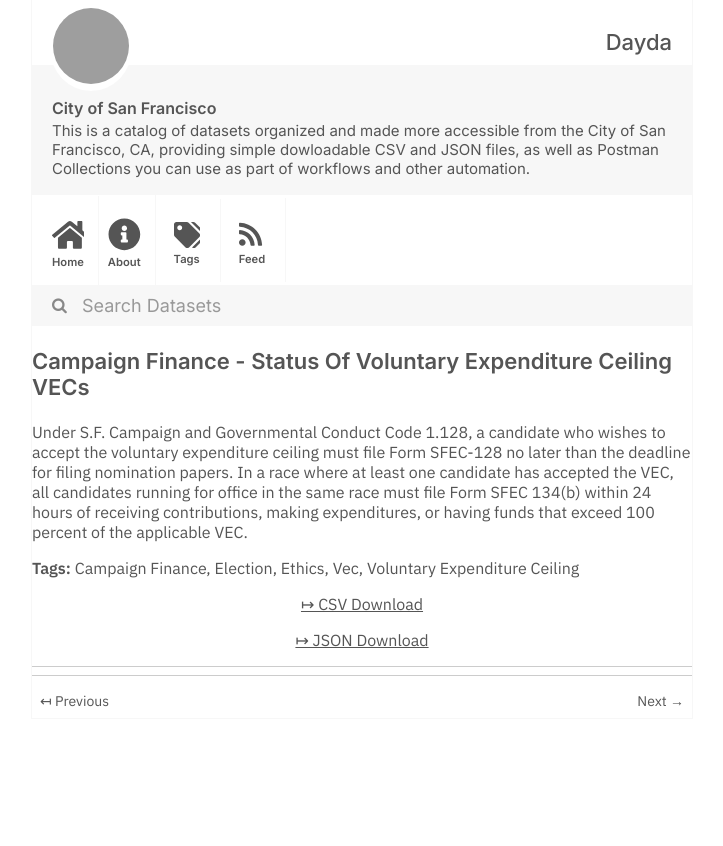
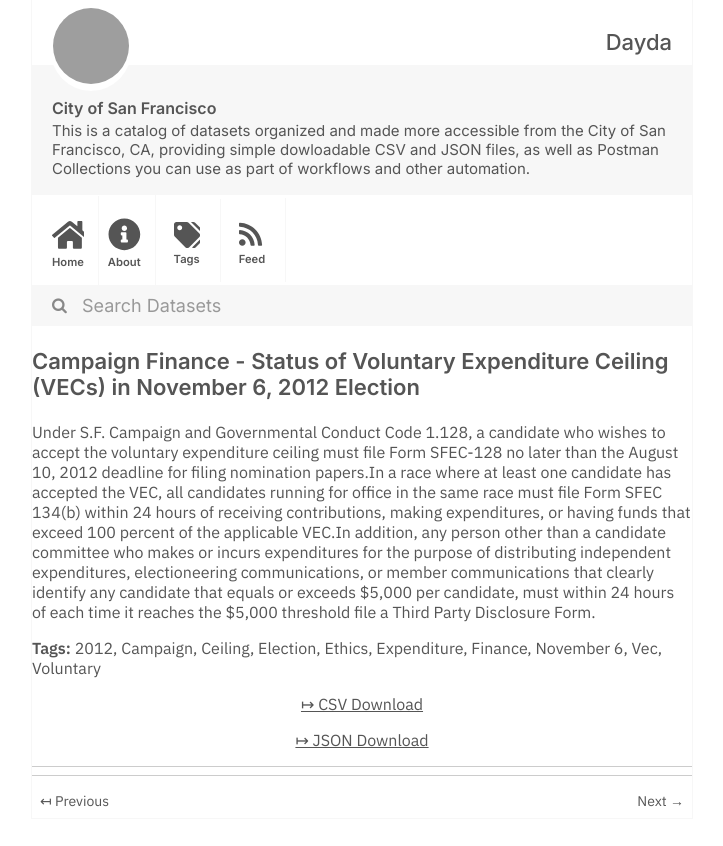
Before and after one commit to dayda-entities/city-of-san-francisco, a Jekyll site: the page built from _posts/2020-11-10-campaign-finance-status-of-vol.md, in a window 1280 px wide, cut to the strip 0-846 px from the top of the page. Shown: the whole strip, without its empty margins (278-1001 px from the left). Built offline with Jekyll 4.4.1, drawn with Linux system fonts in a browser that asks for light colours; grey boxes are pictures that could not be loaded.

```diff
--- a/_posts/2020-11-10-campaign-finance-status-of-vol.md
+++ b/_posts/2020-11-10-campaign-finance-status-of-vol.md
@@ -1,20 +1,27 @@
 ---
-title: Campaign Finance - Status Of Voluntary Expenditure Ceiling VECs
-created: '2020-11-10T16:56:25.849535'
-modified: '2020-12-04T19:33:26.265491'
+title: >-
+  Campaign Finance - Status of Voluntary Expenditure Ceiling (VECs) in November
+  6, 2012 Election
+created: '2020-11-10T16:56:22.894250'
+modified: '2020-11-10T16:56:22.894257'
 state: active
 type: dataset
 tags:
-  - Campaign Finance
+  - '2012'
+  - Campaign
+  - Ceiling
   - Election
   - Ethics
+  - Expenditure
+  - Finance
+  - November 6
   - Vec
-  - Voluntary Expenditure Ceiling
+  - Voluntary
 groups:
   - Local Government
-csv_url: 'https://data.sfgov.org/api/views/ct8k-kggq/rows.csv?accessType=DOWNLOAD'
-json_url: 'https://data.sfgov.org/api/views/ct8k-kggq/rows.json?accessType=DOWNLOAD'
+csv_url: 'https://data.sfgov.org/api/views/bmnx-cibx/rows.csv?accessType=DOWNLOAD'
+json_url: 'https://data.sfgov.org/api/views/bmnx-cibx/rows.json?accessType=DOWNLOAD'
 layout: post
 
 ---
-Under S.F. Campaign and Governmental Conduct Code 1.128, a candidate who wishes to accept the voluntary expenditure ceiling must file Form SFEC-128 no later than the deadline for filing nomination papers. In a race where at least one candidate has accepted the VEC, all candidates running for office in the same race must file Form SFEC 134(b) within 24 hours of receiving contributions, making expenditures, or having funds that exceed 100 percent of the applicable VEC.
+Under S.F. Campaign and Governmental Conduct Code 1.128, a candidate who wishes to accept the voluntary expenditure ceiling must file Form SFEC-128 no later than the August 10, 2012 deadline for filing nomination papers.In a race where at least one candidate has accepted the VEC, all candidates running for office in the same race must file Form SFEC 134(b) within 24 hours of receiving contributions, making expenditures, or having funds that exceed 100 percent of the applicable VEC.In addition, any person other than a candidate committee who makes or incurs expenditures for the purpose of distributing independent expenditures, electioneering communications, or member communications that clearly identify any candidate that equals or exceeds $5,000 per candidate, must within 24 hours of each time it reaches the $5,000 threshold file a Third Party Disclosure Form.
```
